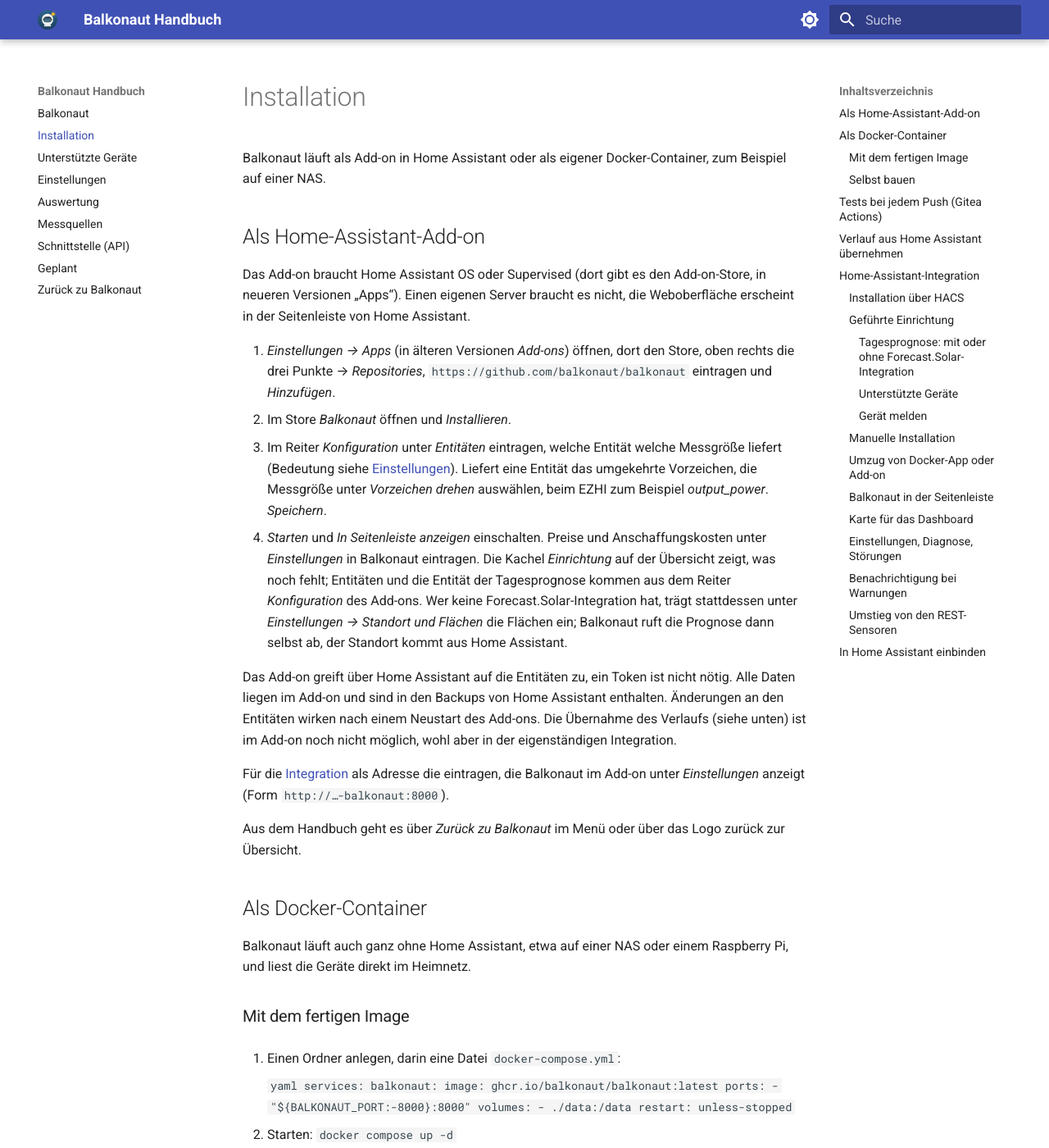
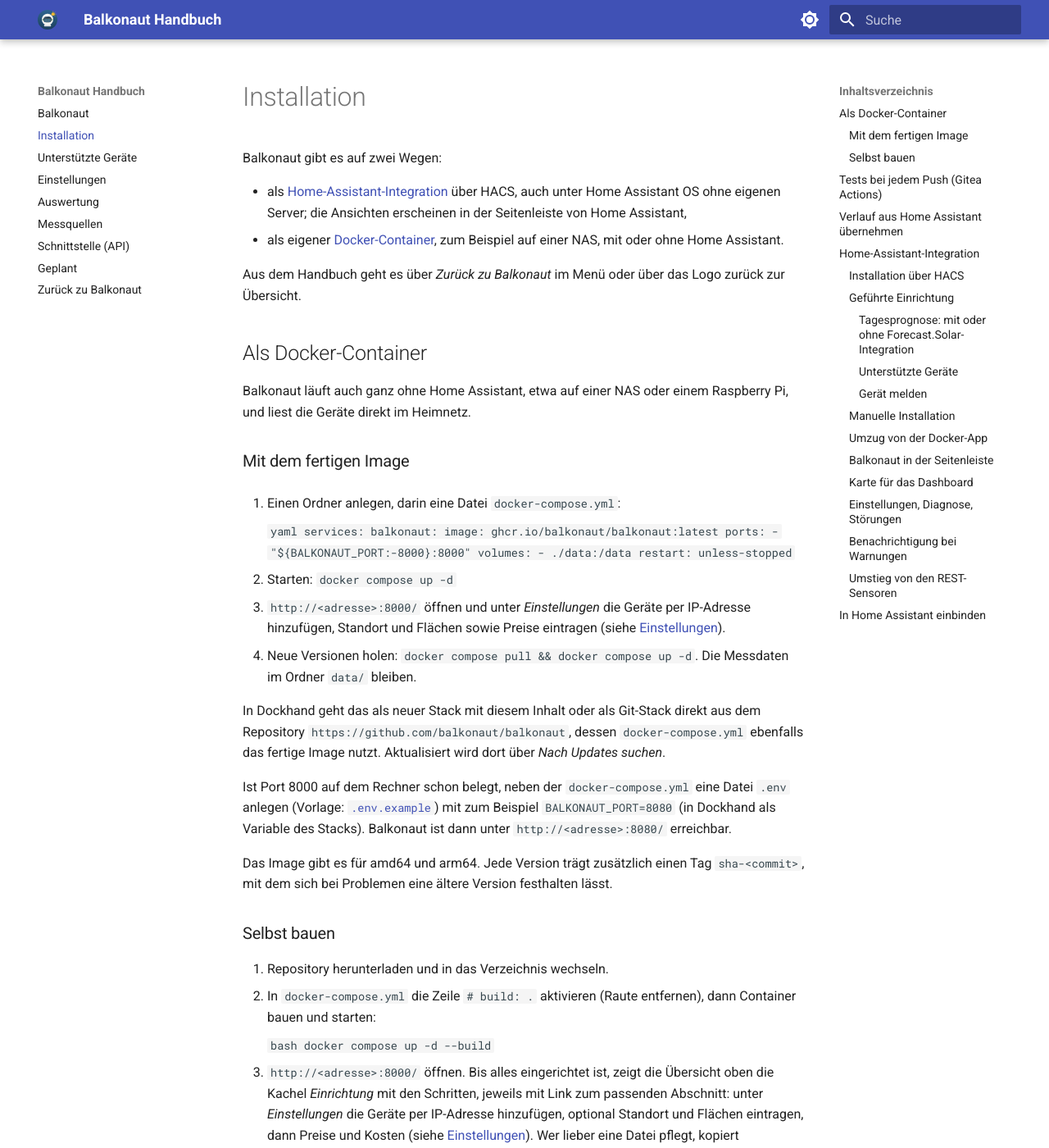
Before and after one commit to balkonaut/balkonaut, an MkDocs documentation site: the page built from docs/installation.md, in a window 1280 px wide and 1400 px high. Shown: the whole window at 82% size. Built offline with MkDocs 1.6.1 and Material for MkDocs 9.7.7, drawn with Linux system fonts in a browser that asks for light colours; some of the changed text lies outside the part shown.

Commit message:
Handbuch ohne Add-on: Balkonaut gibt es nur noch als Docker-App und als Home-Assistant-Integration
Closes #144

```diff
--- a/docs/installation.md
+++ b/docs/installation.md
@@ -1,30 +1,10 @@
 # Installation
 
-Balkonaut läuft als Add-on in Home Assistant oder als eigener Docker-Container, zum Beispiel auf einer NAS.
+Balkonaut gibt es auf zwei Wegen:
 
-## Als Home-Assistant-Add-on
-
-Das Add-on braucht Home Assistant OS oder Supervised (dort gibt es den Add-on-Store, in neueren Versionen „Apps“).
-Einen eigenen Server braucht es nicht, die Weboberfläche erscheint in der Seitenleiste von Home Assistant.
-
-1. *Einstellungen → Apps* (in älteren Versionen *Add-ons*) öffnen, dort den Store, oben rechts die drei Punkte →
-   *Repositories*, `https://github.com/balkonaut/balkonaut` eintragen und *Hinzufügen*.
-2. Im Store *Balkonaut* öffnen und *Installieren*.
-3. Im Reiter *Konfiguration* unter *Entitäten* eintragen, welche Entität welche Messgröße liefert (Bedeutung siehe
-   [Einstellungen](einstellungen.md)). Liefert eine Entität das umgekehrte Vorzeichen, die Messgröße unter
-   *Vorzeichen drehen* auswählen, beim EZHI zum Beispiel *output_power*. *Speichern*.
-4. *Starten* und *In Seitenleiste anzeigen* einschalten. Preise und Anschaffungskosten unter *Einstellungen* in
-   Balkonaut eintragen. Die Kachel *Einrichtung* auf der Übersicht zeigt, was noch fehlt; Entitäten und die
-   Entität der Tagesprognose kommen aus dem Reiter *Konfiguration* des Add-ons. Wer keine Forecast.Solar-Integration
-   hat, trägt stattdessen unter *Einstellungen → Standort und Flächen* die Flächen ein; Balkonaut ruft die Prognose
-   dann selbst ab, der Standort kommt aus Home Assistant.
-
-Das Add-on greift über Home Assistant auf die Entitäten zu, ein Token ist nicht nötig. Alle Daten liegen im
-Add-on und sind in den Backups von Home Assistant enthalten. Änderungen an den Entitäten wirken nach einem
-Neustart des Add-ons. Die Übernahme des Verlaufs (siehe unten) ist im Add-on noch nicht möglich, wohl aber in der eigenständigen Integration.
-
-Für die [Integration](#home-assistant-integration) als Adresse die eintragen, die Balkonaut im Add-on unter
-*Einstellungen* anzeigt (Form `http://…-balkonaut:8000`).
+- als [Home-Assistant-Integration](#home-assistant-integration) über HACS, auch unter Home Assistant OS ohne eigenen
+  Server; die Ansichten erscheinen in der Seitenleiste von Home Assistant,
+- als eigener [Docker-Container](#als-docker-container), zum Beispiel auf einer NAS, mit oder ohne Home Assistant.
 
 Aus dem Handbuch geht es über *Zurück zu Balkonaut* im Menü oder über das Logo zurück zur Übersicht.
 
@@ -126,13 +106,13 @@
 Amortisation, Akku), einen Problem-Sensor und ein Ereignis für Warnungen. Beim Einrichten gibt es zwei Betriebsarten:
 
 - **Eigenständig in Home Assistant**: Die Integration misst selbst. Balkonaut liest die Werte alle 10 Sekunden, aus
-  Entitäten anderer Integrationen oder direkt von den Geräten im Heimnetz, und speichert sie in `balkonaut/balkonaut.db` im Konfigurationsordner von Home Assistant. Eine App, ein Container oder
-  ein Add-on ist nicht nötig. Beim ersten Start übernimmt Balkonaut einmalig den Verlauf der zugeordneten Entitäten
+  Entitäten anderer Integrationen oder direkt von den Geräten im Heimnetz, und speichert sie in `balkonaut/balkonaut.db` im Konfigurationsordner von Home Assistant. Eine App oder ein Container ist nicht
+  nötig. Beim ersten Start übernimmt Balkonaut einmalig den Verlauf der zugeordneten Entitäten
   aus dem Recorder von Home Assistant (standardmäßig die letzten 10 Tage), die Auswertung beginnt also nicht bei null.
   Die Einrichtung ist geführt, siehe [Geführte Einrichtung](#gefuhrte-einrichtung). Arbeitspreis,
   Einspeisevergütung, Anschaffungskosten und Inbetriebnahme stehen danach unter *Konfigurieren*; ohne sie sind die
   Euro-Beträge 0.
-- **Mit einer Balkonaut-App**: Die Integration holt die Werte von einer laufenden Docker-App oder dem Add-on ab. Die
+- **Mit einer Balkonaut-App**: Die Integration holt die Werte von einer laufenden Docker-App ab. Die
   App muss laufen und von Home Assistant aus erreichbar sein.
 
 ### Installation über HACS
@@ -240,7 +220,7 @@
 
 !!! note "Abrufgrenze von Forecast.Solar"
     Ohne eigenen Schlüssel erlaubt Forecast.Solar 12 Abrufe je Stunde und öffentlicher IP-Adresse. Alle Geräte im
-    Heimnetz teilen sich diese Grenze, also auch die Forecast.Solar-Integration, die Docker-App oder das Add-on.
+    Heimnetz teilen sich diese Grenze, also auch die Forecast.Solar-Integration und die Docker-App.
     Balkonaut braucht beim eigenen Abruf 2 Abrufe je Fläche und Stunde. Laufen Docker-App und Integration beide mit
     eingetragenen Flächen, zählt das doppelt; dann besser an einer Stelle die Forecast.Solar-Integration nutzen.
 
@@ -269,9 +249,9 @@
 Integration wie oben hinzufügen. Updates müssen dann ebenfalls von Hand kopiert werden. Der Ordner im Repository
 allein reicht nicht, weil er die Rechenlogik aus `core/` nur verlinkt; das Zip enthält sie.
 
-### Umzug von Docker-App oder Add-on
+### Umzug von der Docker-App
 
-Wer bisher die Docker-App oder das Add-on genutzt hat, kann deren Messdaten in den eigenständigen Eintrag übernehmen,
+Wer bisher die Docker-App genutzt hat, kann deren Messdaten in den eigenständigen Eintrag übernehmen,
 damit Monatsberichte, Jahr und Amortisation die ganze Historie kennen:
 
 1. Den eigenständigen Eintrag wie oben einrichten.
```
Also changed, not shown: docs/auswertung.md (+6 -6 lines), docs/einstellungen.md (+1 -3 lines).
